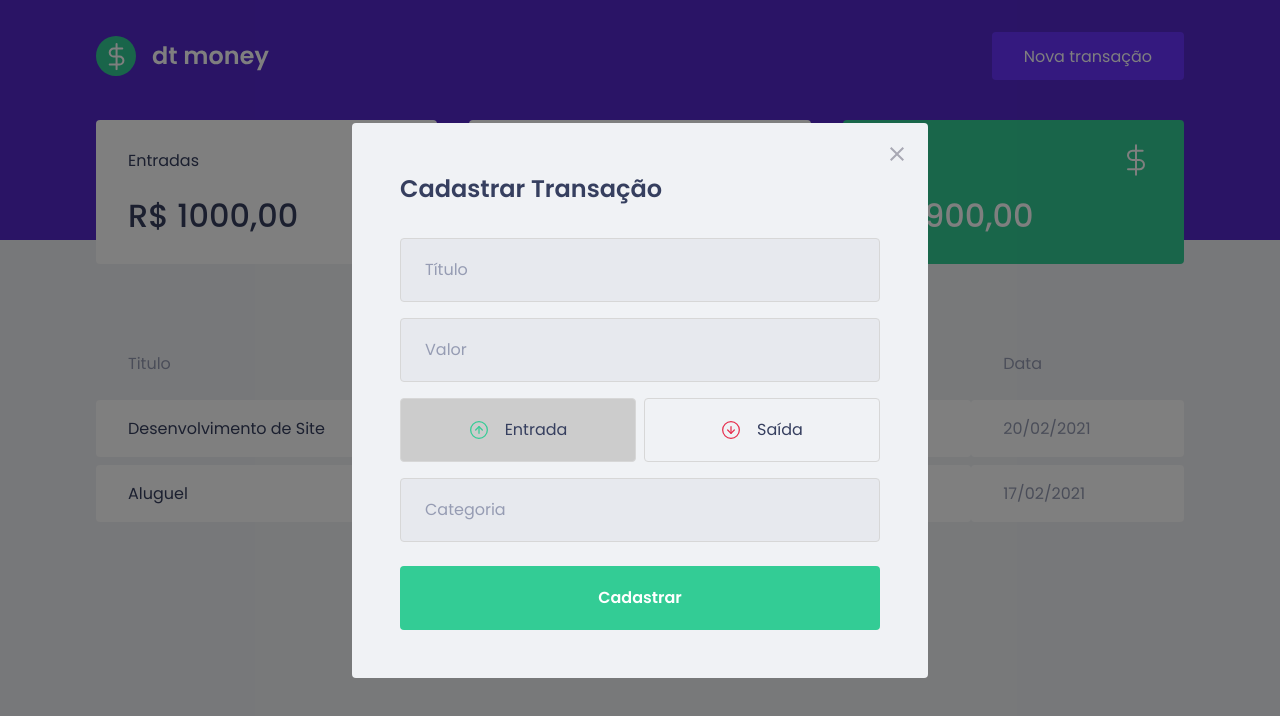
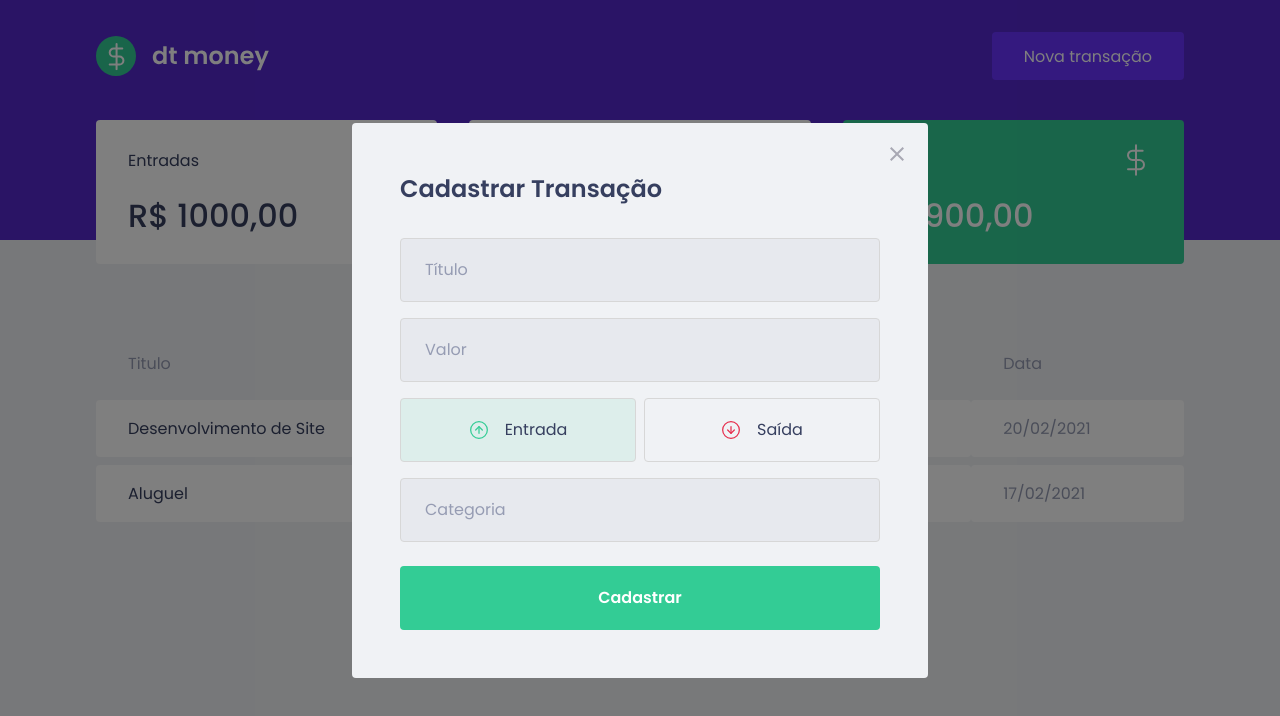
Before and after one commit to miguelriosoliveira/dtmoney, a React (Create React App) app: page / in a window 1280 px wide. Both pictures are taken after a click on the button "Nova transação". Shown: the top 716 px of the page. Built offline with nearby package versions, Linux system fonts and the light colour scheme; no server answers; what miragejs would draw is missing.

Commit message:
Button colors transparency

```diff
--- a/src/components/NewTransactionModal/index.tsx
+++ b/src/components/NewTransactionModal/index.tsx
@@ -28,15 +28,21 @@ export function NewTransactionModal({ isOpen, onRequestClose }: ModalProps) {
 				<input type="number" placeholder="Valor" />
 
 				<TransationTypeContainer>
-					<RadioBox type="button" isActive={type === 'deposit'} onClick={() => setType('deposit')}>
+					<RadioBox
+						type="button"
+						onClick={() => setType('deposit')}
+						isActive={type === 'deposit'}
+						activeColor="green"
+					>
 						<img src={incomeImg} alt="Entrada" />
 						<span>Entrada</span>
 					</RadioBox>
 
 					<RadioBox
 						type="button"
+						onClick={() => setType('withdraw')}
 						isActive={type === 'withdraw'}
-						onClick={() => setType('withdraw')}
+						activeColor="red"
 					>
 						<img src={outcomeImg} alt="Saída" />
 						<span>Saída</span>
--- a/src/components/NewTransactionModal/styles.ts
+++ b/src/components/NewTransactionModal/styles.ts
@@ -1,4 +1,4 @@
-import { darken } from 'polished';
+import { darken, transparentize } from 'polished';
 import styled from 'styled-components';
 
 export const Container = styled.form`
@@ -55,7 +55,13 @@ export const TransationTypeContainer = styled.div`
 
 interface RadioBoxProps {
 	isActive: boolean;
+	activeColor: 'green' | 'red';
 }
+
+const colors = {
+	green: '#33cc95',
+	red: '#e52e4d',
+};
 
 export const RadioBox = styled.button<RadioBoxProps>`
 	height: 4rem;
@@ -66,7 +72,8 @@ export const RadioBox = styled.button<RadioBoxProps>`
 	justify-content: center;
 
 	transition: background-color 0.2s;
-	background: ${props => (props.isActive ? '#ccc' : 'transparent')};
+	background: ${props =>
+		props.isActive ? transparentize(0.9, colors[props.activeColor]) : 'transparent'};
 
 	transition: border-color 0.2s;
 	&:hover {
```
